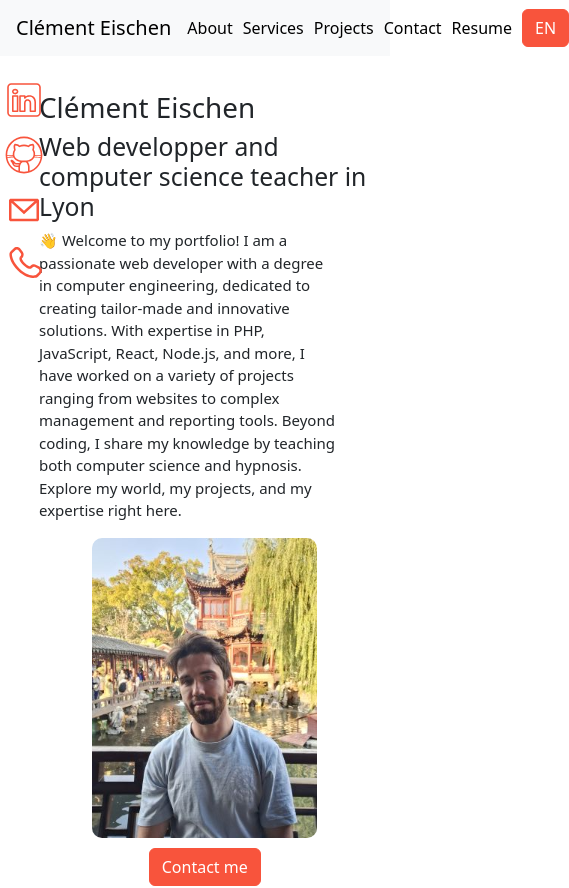
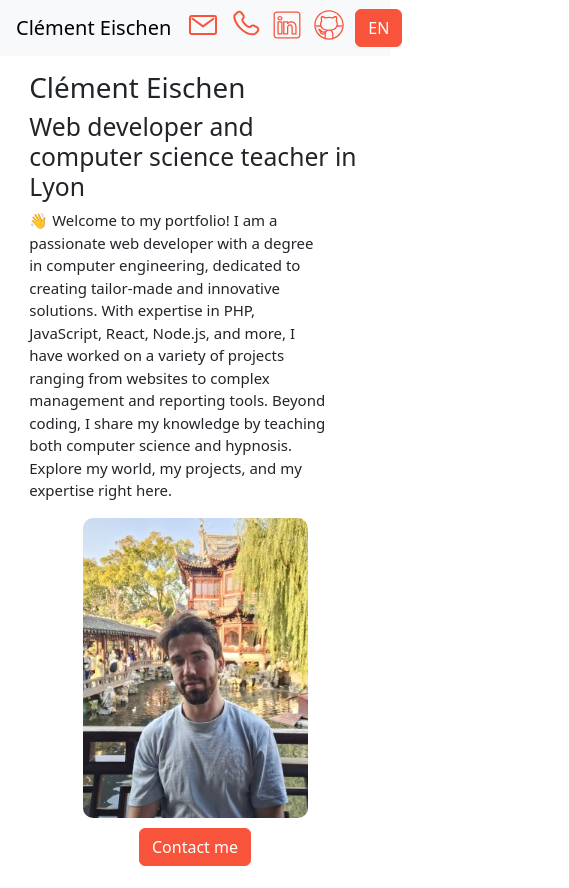
Before and after one commit to ClemEshn/portfolio, a React (Vite) app: page / in a window 390 px wide. Shown: the top 888 px of the page, 569 px wide, since content can reach past the window. Built offline with nearby package versions, Linux system fonts and the light colour scheme.

Commit message:
edited header and socials, improved style

```diff
--- a/src/App.scss
+++ b/src/App.scss
@@ -125,19 +125,29 @@ hr{
   width: auto;
   max-width: 400px;
   max-height: 250px;
+  border-radius: 10px;
 }
-
+.showAsHeaderMob{
+  display: none;
+  gap: 10px;
+    margin-right: 10px;
+    .logo{
+      width: 32px;
+    }
+}
 @media only screen and (max-width: 800px) {
   .unflexMobile{
     display: inline;
   }
+  .showAsHeaderMob{
+    display: flex!important;
+  }
   .socials{
-    margin-left: 1%;
-    width: 35px;
+    display: none;
   }
   .my-container{
     max-width: 85%;
-    margin-left: 10%;
+    // margin-left: 10%;
   }
   .illu-project{
     max-width: 350px;
@@ -149,7 +159,9 @@ hr{
   .icon-product{
     margin-bottom: 30px;
   }
-
+  .header-link{
+    display: none!important;
+  }
 }
 .sites, .enseignement{
   h3{
--- a/src/components/about/AboutText.tsx
+++ b/src/components/about/AboutText.tsx
@@ -1,5 +1,5 @@
 export const titre = "Développeur web et formateur à Lyon";
-export const title = "Web developper and computer science teacher in Lyon";
+export const title = "Web developer and computer science teacher in Lyon";
 
 export const texte = "👋 Bienvenue sur mon portfolio! Je suis un développeur web passionné Diplômé en ingénierie informatique, j'ai à cœur de créer des solutions sur mesure et innovantes. Avec une expertise en PHP, JavaScript, React, Node.js et bien d'autres, j'ai travaillé sur des projets variés allant de sites web à des outils complexes de gestion et de reporting. En dehors du code, je partage mes connaissances en enseignant et l'informatique ou l'hypnose. Découvrez ici mon univers, mes projets et mon savoir-faire.";
 export const text = "👋 Welcome to my portfolio! I am a passionate web developer with a degree in computer engineering, dedicated to creating tailor-made and innovative solutions. With expertise in PHP, JavaScript, React, Node.js, and more, I have worked on a variety of projects ranging from websites to complex management and reporting tools. Beyond coding, I share my knowledge by teaching both computer science and hypnosis. Explore my world, my projects, and my expertise right here.";
--- a/src/components/header/Header.tsx
+++ b/src/components/header/Header.tsx
@@ -2,6 +2,7 @@ import { Button, Nav, Navbar, NavbarBrand } from "react-bootstrap";
 import { useLanguage } from '../../context/LanguageContext';
 import './Header.scss'
 import { about, aPropos, projets, projects, cv, resume } from "./HeaderText";
+import Socials from "../socials/Socials";
 
 export default function Header() {
     const { language, toggleLanguage } = useLanguage();
@@ -11,21 +12,22 @@ export default function Header() {
             <Navbar.Toggle aria-controls="basic-navbar-nav" />
             <Navbar.Collapse id="basic-navbar-nav">
                 <Nav className="left">
-                    <a href='#about' className='links header-link  '>
+                    <a href='#about' className='links header-link hideMobile'>
                         {language === "fr" ? aPropos : about}
                     </a>
-                    <a href='#products' className='links header-link '>
+                    <a href='#products' className='links header-link hideMobile'>
                         Services
                     </a>
-                    <a href='#projects' className='links header-link '>
+                    <a href='#projects' className='links header-link hideMobile'>
                         {language === "fr" ? projets : projects}
                     </a>
-                    <a href='#contact' className='links header-link '>
+                    <a href='#contact' className='links header-link hideMobile'>
                         Contact
                     </a>
-                    <a href='/CV_Clement_Eischen.pdf' target="_blank" rel="noopener noreferrer" className='links header-link '>
+                    <a href={language === "fr" ? '/CV_Clement_Eischen.pdf' : '/Resume_Clement_Eischen.pdf'} target="_blank" rel="noopener noreferrer" className='links header-link hideMobile'>
                         {language === "fr" ? cv : resume}
                     </a>
+                    <Socials forMobile={true}/>
                     <Button className="primary-color" onClick={toggleLanguage}>
                         {language === "fr" ? "FR" : "EN"}
                     </Button>
--- a/src/components/projects/Projects.tsx
+++ b/src/components/projects/Projects.tsx
@@ -14,13 +14,13 @@ export default function Projects() {
                         <p style={{ marginBottom: 0 }} className="justify nocenter">
                             {language === "fr" ? jukeCorps : jukeBody}
                         </p>
-                        <p className="techno">Node, React, TypeScript</p>
+                        <p className="techno">Node, React, TypeScript, WebSockets, chartJs</p>
                     </div>
                 </div>
                 <div className="vertical flex gapFlex unflexMobile mb20">
                     <img className="illu-project" src="/logo/stripe.svg" width="400px" height="250" alt="E-commerce Payment System" />
                     <div>
-                        <h3>{language === "fr" ? stripeTitre : stripeTitle}e</h3>
+                        <h3>{language === "fr" ? stripeTitre : stripeTitle}</h3>
                         <p style={{ marginBottom: 0 }} className="justify nocenter">
                             {language === "fr" ? stripeCorps : stripeBody}
                         </p>
--- a/src/components/socials/Socials.tsx
+++ b/src/components/socials/Socials.tsx
@@ -1,11 +1,14 @@
-export default function Socials(){
+interface SocialsProps {
+    forMobile?: boolean;
+  }
+
+  export default function Socials({ forMobile = false }: SocialsProps) {
     return (
-        <div className="socials">
+        <div className={forMobile ? "showAsHeaderMob" : "socials"}>
+            <a href="mailTo:siteContact.eischen@gmail.com" target="_blank"><img className="logo" src="/logo/mail.svg"/></a>
+            <a href="tel:0633454124"><img className="logo" src="/logo/phone.svg"/></a>
             <a href="https://www.linkedin.com/in/clement-eischen-3355281b3/" target="_blank"><img className="logo" src="/logo/linkedin.svg"/></a>
             <a href="https://github.com/ClemEshn" target="_blank"><img className="logo" src="/logo/github.svg"/></a>
-            <a href="mailTo:eischen.clement@gmail.com" target="_blank"><img className="logo" src="/logo/mail.svg"/></a>
-            <a href="tel:0633454124"><img className="logo" src="/logo/phone.svg"/></a>
-
         </div>
     )
 }
```
Also changed, not shown: public/logo/mail.svg.
